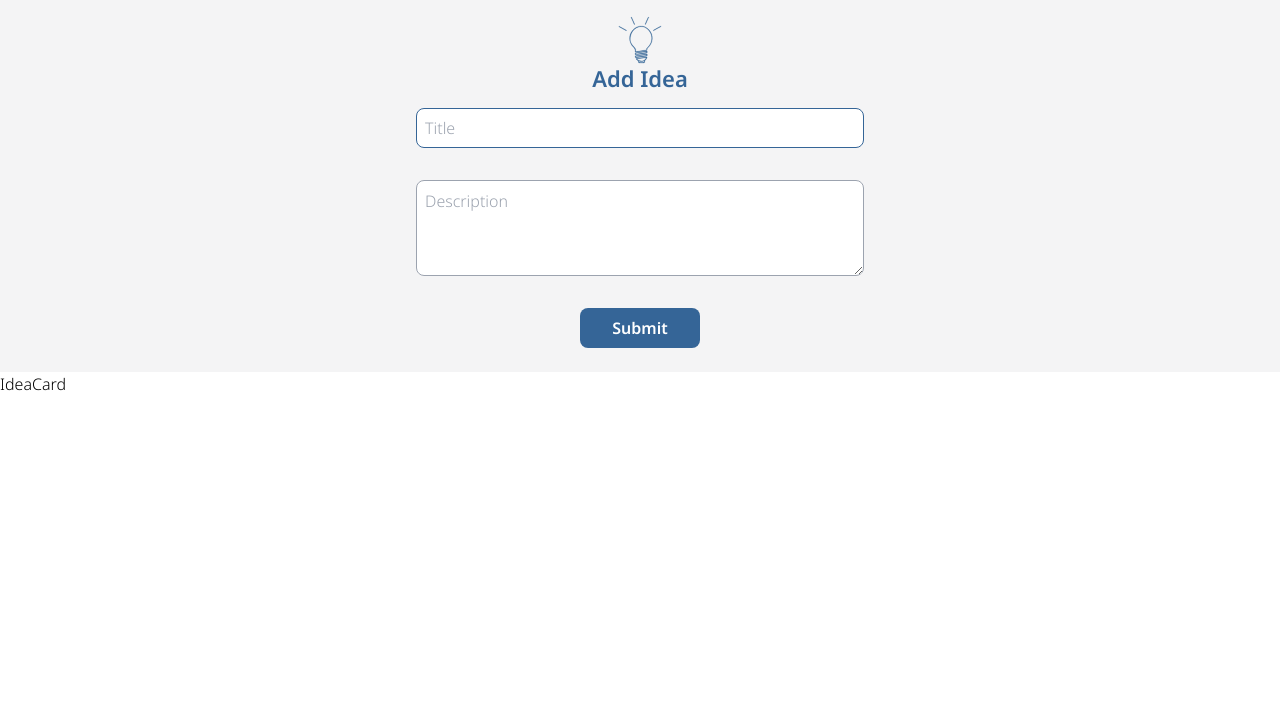
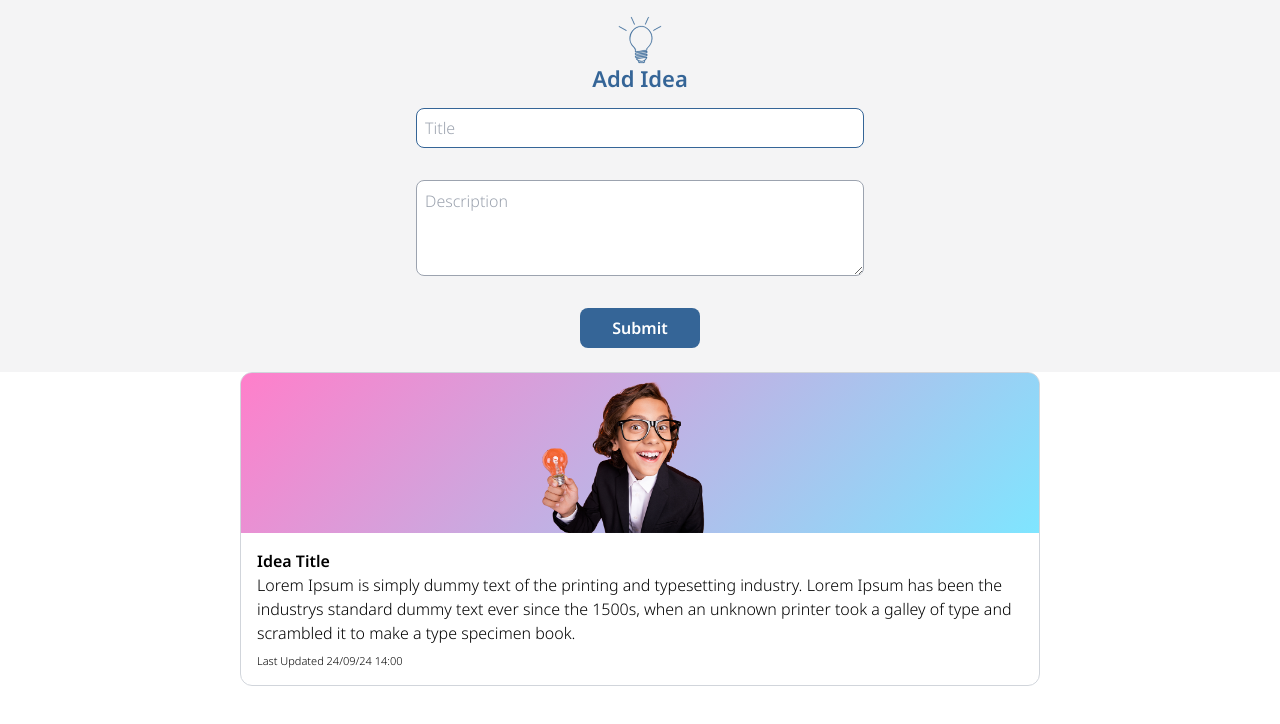
Before and after one commit to matt-powelldev2784/react-idea-board-v3, a React (Vite) app: page / in a window 1280 px wide. Shown: the top 724 px of the page. Built offline with nearby package versions, Linux system fonts and the light colour scheme.

Commit message:
feat: add idea card with layout

```diff
--- a/src/App.tsx
+++ b/src/App.tsx
@@ -3,7 +3,7 @@ import { IdeaForm } from './components/ideaForm/IdeaForm';
 
 const App = () => {
   return (
-    <main className="flex flex-col justify-center">
+    <main className="flex flex-col items-center justify-center">
       <IdeaForm />
       <IdeaCard />
     </main>
--- a/src/components/ideaCard/IdeaCard.tsx
+++ b/src/components/ideaCard/IdeaCard.tsx
@@ -1,3 +1,21 @@
+import kidIdeaImage from '../../assets/images/kid_idea.png';
+
 export const IdeaCard = () => {
-  return <div>IdeaCard</div>;
+  return (
+    <div className="flex w-full max-w-[800px] flex-col items-center overflow-hidden rounded-xl border border-gray-300">
+      <div className="h-full w-full bg-pink-gradient flexRow">
+        <img src={kidIdeaImage} alt="kid_idea" className="h-40" />
+      </div>
+      <div className="p-4">
+        <h1 className="font-bold">Idea Title</h1>
+        <p>
+          Lorem Ipsum is simply dummy text of the printing and typesetting
+          industry. Lorem Ipsum has been the industrys standard dummy text ever
+          since the 1500s, when an unknown printer took a galley of type and
+          scrambled it to make a type specimen book.
+        </p>
+        <p className="mt-2 text-xs">Last Updated 24/09/24 14:00</p>
+      </div>
+    </div>
+  );
 };
--- a/tailwind.config.js
+++ b/tailwind.config.js
@@ -5,6 +5,10 @@ export default {
       colors: {
         primaryBlue: '#356597',
         lightBlue: '#337bcc',
+      },
+      backgroundImage: {
+        'pink-gradient':
+          'linear-gradient(135deg, rgba(255, 0, 150, 0.5), rgba(0, 204, 255, 0.5))',
       },
       screens: {
         sm: '0px',
```
Also changed, not shown: src/assets/images/kid_idea.png (added).
